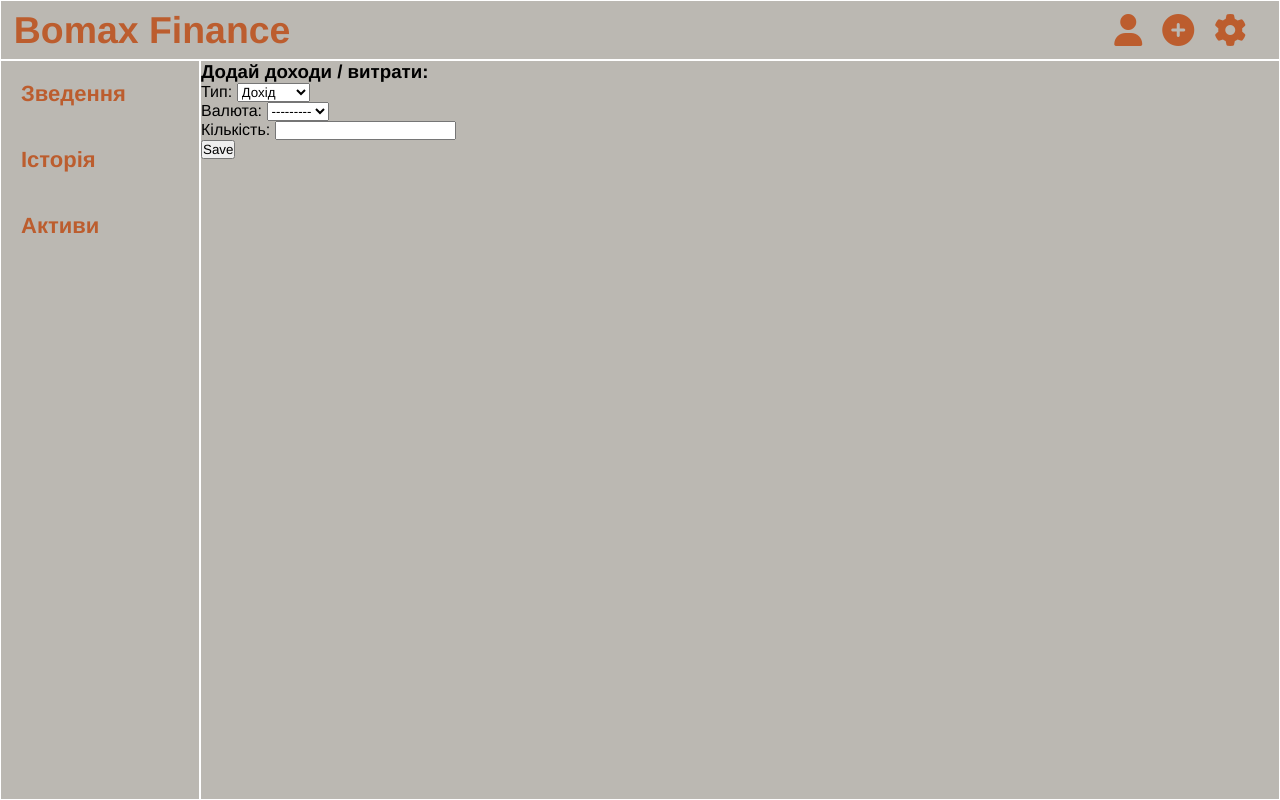
After one commit to booond/djangoFinanceManager, a Django app: page /add/ in a window 1280 px wide. The commit adds this page. Run offline with Django 4.2, Linux system fonts and the light colour scheme; data that the repository does not hold is empty; parts of the project's set-up code (start-up, migrations or seed data) failed here and were passed over.

Commit message:
feature: income / expense addition, output to history.html

```diff
--- a/djangoFinanceManager/forms.py
+++ b/djangoFinanceManager/forms.py
@@ -1,6 +1,6 @@
 from django import forms
 
-from .models import Cryptocurrencies
+from .models import Cryptocurrencies, History
 
 
 class PostForm(forms.ModelForm):
@@ -10,3 +10,18 @@ class PostForm(forms.ModelForm):
 
         exclude = ('symbols',)
         fields = ('identificator', 'value', 'is_crypto',)
+
+
+class HistoryForm(forms.ModelForm):
+    TYPES = (
+        ('income', 'Дохід'),
+        ('expense', 'Витрата'),
+    )
+
+    type = forms.ChoiceField(choices=TYPES, label='Тип')
+    crypto_currency = forms.ModelChoiceField(queryset=Cryptocurrencies.objects.all(), label='Валюта')
+    amount = forms.DecimalField(label='Кількість')
+
+    class Meta:
+        model = History
+        fields = ['type', 'crypto_currency', 'amount']
--- a/djangoFinanceManager/models.py
+++ b/djangoFinanceManager/models.py
@@ -11,6 +11,9 @@ class Cryptocurrencies(models.Model):
     last_updated = models.DateTimeField(auto_now=True)
     is_crypto = models.BooleanField()
 
+    def __str__(self):
+        return f'{self.symbols} ({self.identificator}) — {float(self.value):g}'
+
 
 class History(models.Model):
     class Meta:
--- a/djangoFinanceManager/urls.py
+++ b/djangoFinanceManager/urls.py
@@ -23,5 +23,6 @@ urlpatterns = [
     path('', views.main, name='main'),
     path('history/', views.history, name='history'),
     path('settings/', views.settings, name='settings'),
-    path('currencies/', views.currencies, name='currencies')
+    path('currencies/', views.currencies, name='currencies'),
+    path('add/', views.add, name='add')
 ]
--- a/djangoFinanceManager/views.py
+++ b/djangoFinanceManager/views.py
@@ -1,6 +1,6 @@
 from django.shortcuts import render, redirect
 from .models import History, Cryptocurrencies
-from .forms import PostForm
+from .forms import PostForm, HistoryForm
 from .config import coins_list
 
 import requests
@@ -72,5 +72,37 @@ def settings(request):
                     return response
     else:
         form = PostForm()
-    context = {"form": form, "title": "Історія"}
+    context = {"form": form, "title": "Налаштування"}
     return render(request, "djangoFinanceManager/settings_page.html", context)
+
+
+def add(request):
+    if request.method == "POST":
+        form = HistoryForm(request.POST)
+        if form.is_valid():
+            crypto_currency = request.POST.get('crypto_currency')
+            value = float(request.POST.get('amount'))
+            tp = request.POST.get('type')
+            obj = Cryptocurrencies.objects.get(id=crypto_currency)
+            if tp == 'income':
+                result = float(obj.value) + value
+                obj.value = result
+            elif tp == 'expense':
+                result = float(obj.value) - value
+                if result >= 0:
+                    obj.value = result
+                else:
+                    message = 'Error! You waste more, than you have.'
+                    response = redirect('add')
+                    response.set_cookie('message', message, 1)
+                    return response
+            obj.save()
+            form.save()
+            message = 'Succesful added!'
+            response = redirect('add')
+            response.set_cookie('message', message, 1)
+            return response
+    else:
+        form = HistoryForm()
+    context = {"form": form, "title": "Додавання запису"}
+    return render(request, "djangoFinanceManager/add_page.html", context)
--- a/templates/base.html
+++ b/templates/base.html
@@ -18,6 +18,7 @@
             <div class="logo"><h3>Bomax Finance</h3></div>
             <ul>
                 <li><a href="/"><i class="fa-solid fa-user"></i></a></li>
+                <li><a href="/add"><i class="fa-solid fa-circle-plus"></i></a></li>
                 <li><a href="/settings"><i class="fa-solid fa-gear"></i></a></li>
             </ul>
         </nav>
--- /dev/null
+++ b/templates/djangoFinanceManager/add_page.html
@@ -0,0 +1,12 @@
+{% extends 'base.html' %}
+
+{% block content %}
+    <h3>Додай доходи / витрати:</h3>
+    <form method="POST" class="post-form">{% csrf_token %}
+        {{ form.as_p }}
+        <button type="submit">Save</button>
+    </form>
+    {% if request.COOKIES.message %}
+    <div style="color: #a84c4c">{{ request.COOKIES.message }}</div>
+    {% endif %}
+{% endblock content %}
--- a/templates/djangoFinanceManager/history.html
+++ b/templates/djangoFinanceManager/history.html
@@ -1,4 +1,10 @@
 {% extends 'base.html' %}
+{% load static %}
+
+{% block head %}
+    {{ block.super }}
+    <link rel="stylesheet" href="{% static 'djangoFinanceManager/css/tables.css' %}">
+{% endblock %}
 
 {% block content %}
     {% if history %}
```
